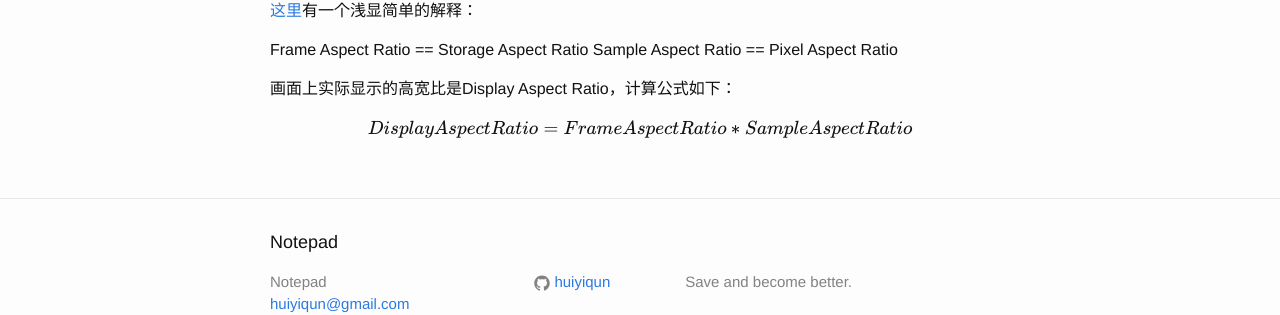
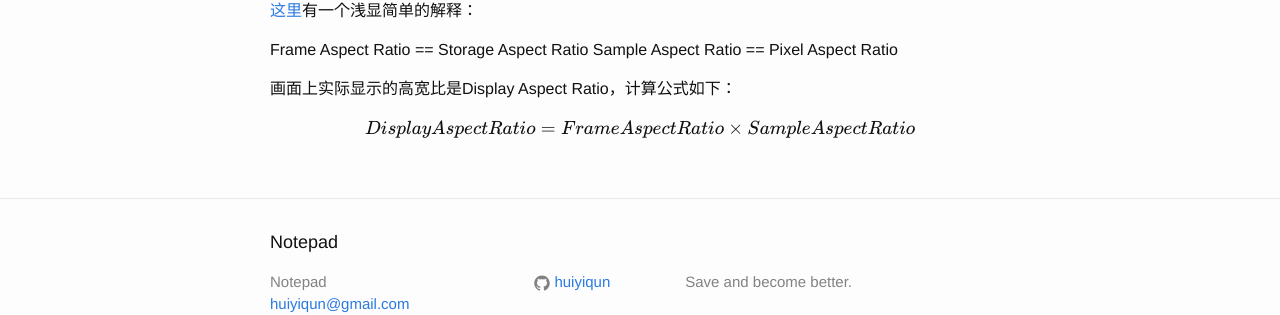
Before and after one commit to huiyiqun/blog, a Jekyll site: the page built from _posts/2016-10-31-notes-about-media-streams.markdown, in a window 1280 px wide. Shown: the part 453-768 px from the top of the page. Built offline with Jekyll 4.4.1, drawn with Linux system fonts in a browser that asks for light colours; formulas are drawn with MathJax 3; comment, search, counter and statistics services are not loaded.

Commit message:
use \times instead of *

```diff
--- a/_posts/2016-10-31-notes-about-media-streams.markdown
+++ b/_posts/2016-10-31-notes-about-media-streams.markdown
@@ -23,4 +23,4 @@ Sample Aspect Ratio == Pixel Aspect Ratio
 
 画面上实际显示的高宽比是Display Aspect Ratio，计算公式如下：
 
-$$ Display Aspect Ratio = Frame Aspect Ratio * Sample Aspect Ratio $$
+$$ Display Aspect Ratio = Frame Aspect Ratio \times Sample Aspect Ratio $$
```
